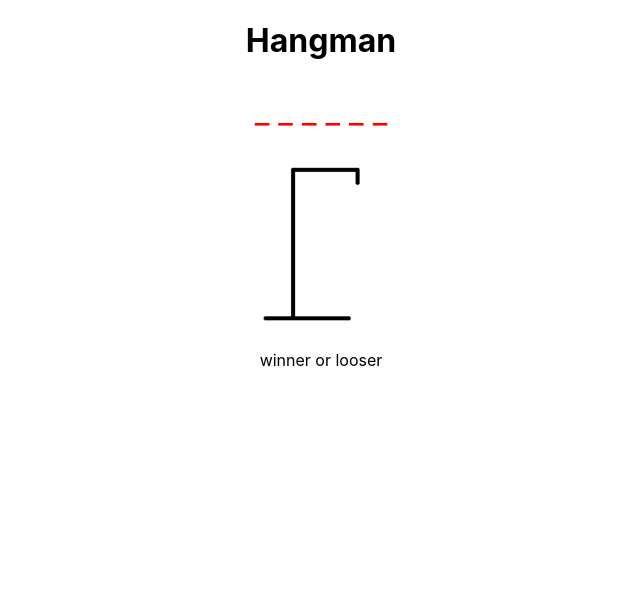
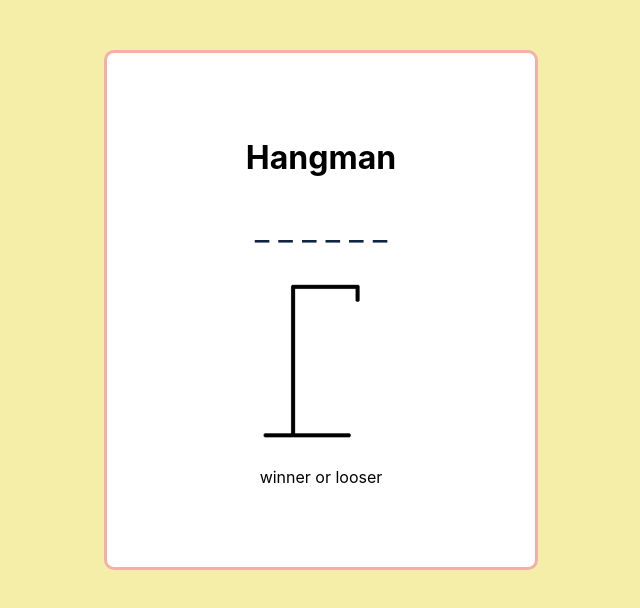
Before and after one commit to juditlehoczki/hangman, a React (Create React App) app: page / in a window 1280 px wide. Shown: the top 608 px of the page, without its empty margins (319-959 px from the left). Built offline with nearby package versions, Linux system fonts and the light colour scheme.

Commit message:
quick update on README and minmal styling added

```diff
--- a/src/App.css
+++ b/src/App.css
@@ -1,8 +1,21 @@
-.App {
+body {
+  background-color: #f4eea9;
+  display: flex;
+  align-items: center;
+  justify-content: center;
+}
+
+#root {
   text-align: center;
+  background-color: white;
+  border-radius: 10px;
+  border: 3px solid #f4afab;
+  width: 300px;
+  padding: 5%;
+  margin: 50px;
 }
 
 #current-state {
   font-size: 2em;
-  color: red;
+  color: #102542;
 }
```
Also changed, not shown: 1 other file (tests, documents, lock files or other folders).
